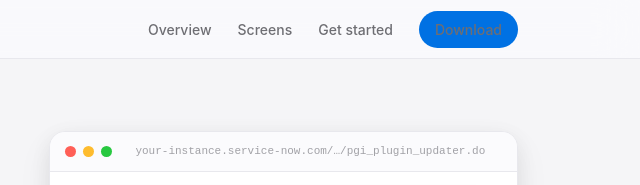
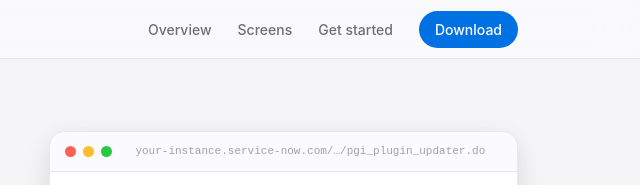
Before and after one commit to margi11/nowpluginupdater, a plain HTML site: page Now-Plugin-Updater-Landing.html in a window 1280 px wide. Shown: the top 185 px of the page, 640-1280 px from the left. Drawn offline with Linux system fonts and the light colour scheme.

Commit message:
Fix low-contrast Download button in landing page nav
The .nav-links a rule overrode .btn-primary's white text (higher
specificity), rendering the nav Download button grey on blue. Add a
targeted override so the button text stays white.

Co-Authored-By: Claude Opus 4.8 (1M context) <noreply@anthropic.com>

```diff
--- a/Now-Plugin-Updater-Landing.html
+++ b/Now-Plugin-Updater-Landing.html
@@ -48,6 +48,7 @@ section{padding:64px 0}
 .nav-links{display:flex;align-items:center;gap:26px}
 .nav-links a{color:var(--text-2);font-size:14px;font-weight:500}
 .nav-links a:hover{color:var(--text);text-decoration:none}
+.nav-links a.btn-primary,.nav-links a.btn-primary:hover{color:#fff}
 
 /* ---- buttons ---- */
 .btn{display:inline-flex;align-items:center;gap:8px;padding:11px 22px;border-radius:var(--r-pill);border:none;font:inherit;font-size:15px;font-weight:500;cursor:pointer;transition:all .2s;white-space:nowrap;text-decoration:none}
```
